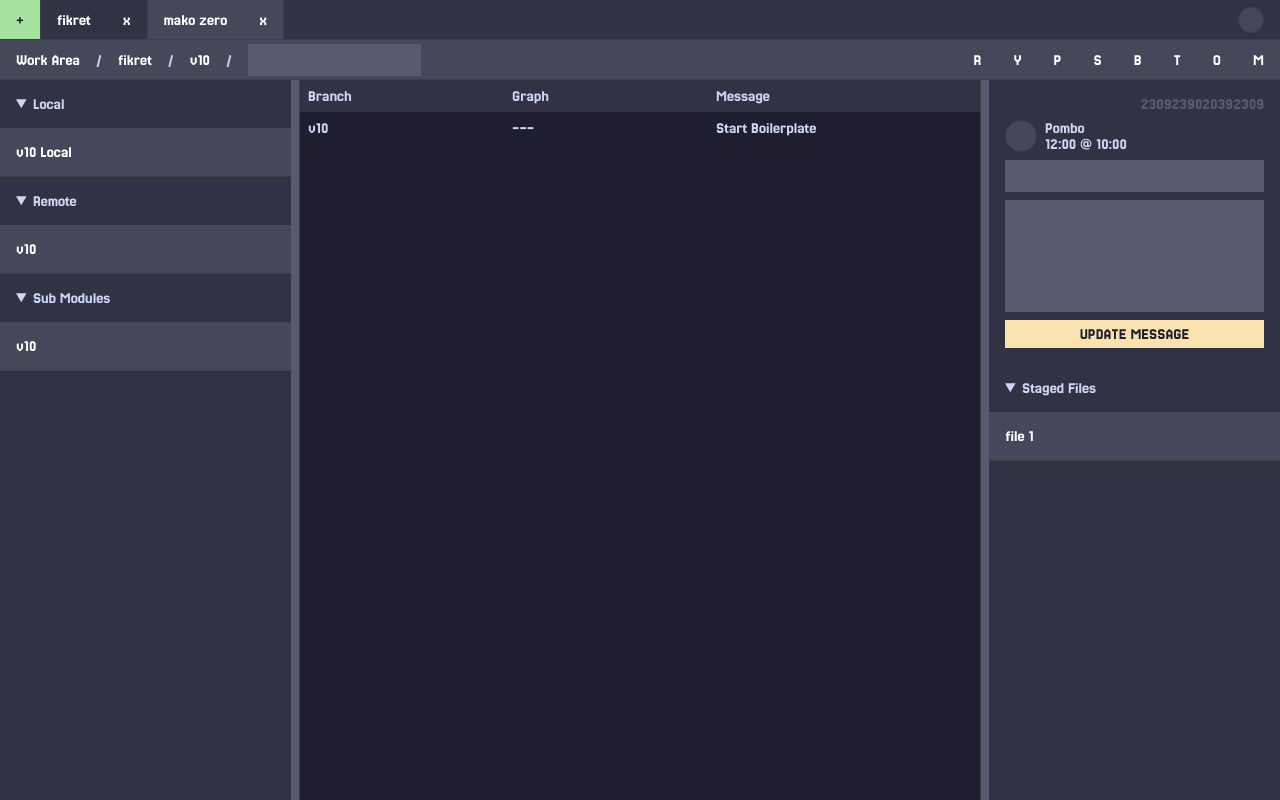
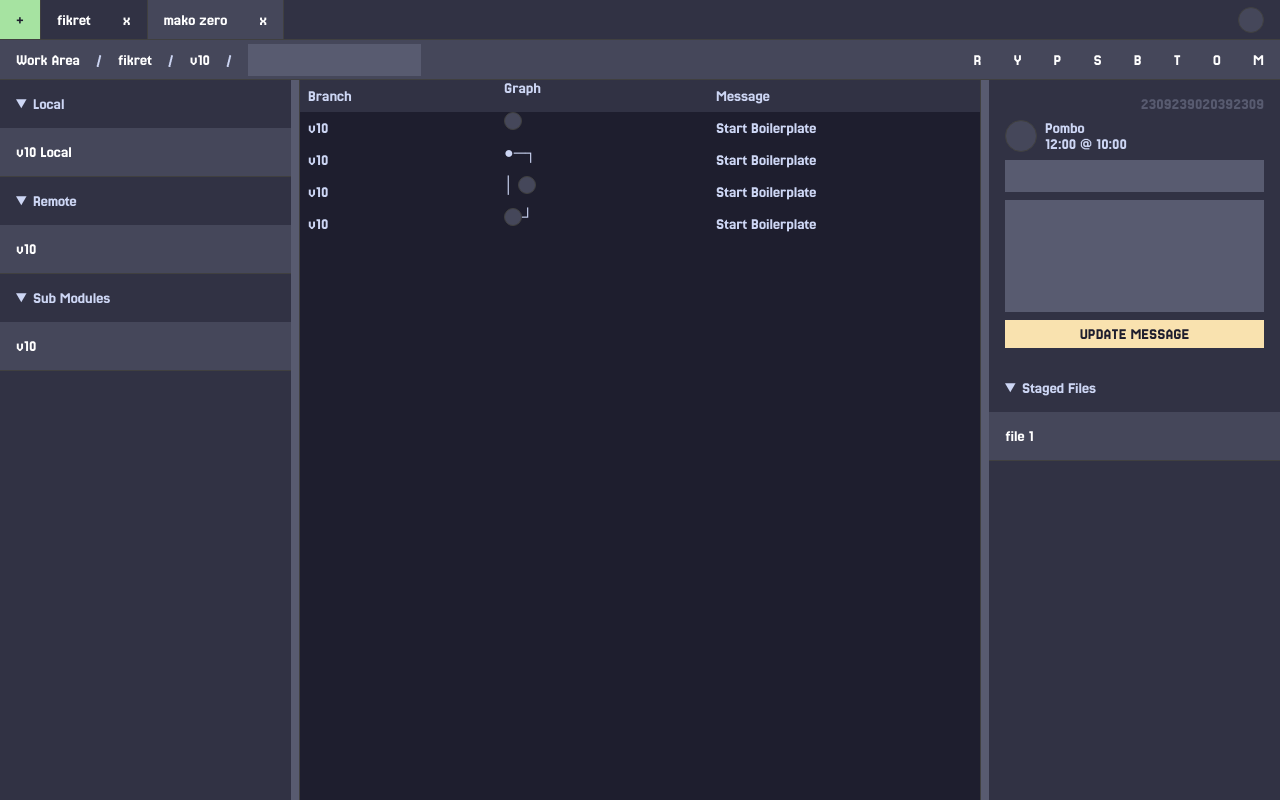
Before and after one commit to rama-oi/iqra, a plain HTML site: page index.html in a window 1280 px wide. Drawn offline with Linux system fonts and the light colour scheme.

Commit message:
pending graph view layout

```diff
--- a/css/style.css
+++ b/css/style.css
@@ -17,7 +17,6 @@ body {
   overflow: hidden;
 }
 
-pb-avatar,
 pb-collapse-btn,
 pb-tabs,
 pb-tab,
@@ -142,7 +141,7 @@ ul {
 }
 
 pb-avatar {
-  display: block;
+  display: inline-block;
   border-radius: 25px;
   border: 1px solid var(--border);
   width: var(--size);
@@ -170,7 +169,6 @@ pb-workarea-tree {
   }
 
   .pb-column-branch,
-  .pb-column-graph,
   .pb-column-message {
     padding: var(--space-between-inline-items);
   }
--- a/js/components/pb-workarea-tree.js
+++ b/js/components/pb-workarea-tree.js
@@ -23,17 +23,55 @@ customElements.define(
       </div>
     </section>
     <section class="pb-table-body">
+
       <div class="pb-row">
         <div class="pb-column-branch">
           v10
         </div>
         <div class="pb-column-graph">
-          ---
+          <pb-avatar class="pb-small"></pb-avatar>
         </div>
         <div class="pb-column-message">
           Start Boilerplate
         </div>
       </div>
+
+      <div class="pb-row">
+        <div class="pb-column-branch">
+          v10
+        </div>
+        <div class="pb-column-graph">
+          ●─┐
+        </div>
+        <div class="pb-column-message">
+          Start Boilerplate
+        </div>
+      </div>
+
+      <div class="pb-row">
+        <div class="pb-column-branch">
+          v10
+        </div>
+        <div class="pb-column-graph">
+          │&nbsp;<pb-avatar class="pb-small"></pb-avatar>
+        </div>
+        <div class="pb-column-message">
+          Start Boilerplate
+        </div>
+      </div>
+
+      <div class="pb-row">
+        <div class="pb-column-branch">
+          v10
+        </div>
+        <div class="pb-column-graph">
+          <pb-avatar class="pb-small"></pb-avatar>┘
+        </div>
+        <div class="pb-column-message">
+          Start Boilerplate
+        </div>
+      </div>
+
     </section>
     `;
 
```
